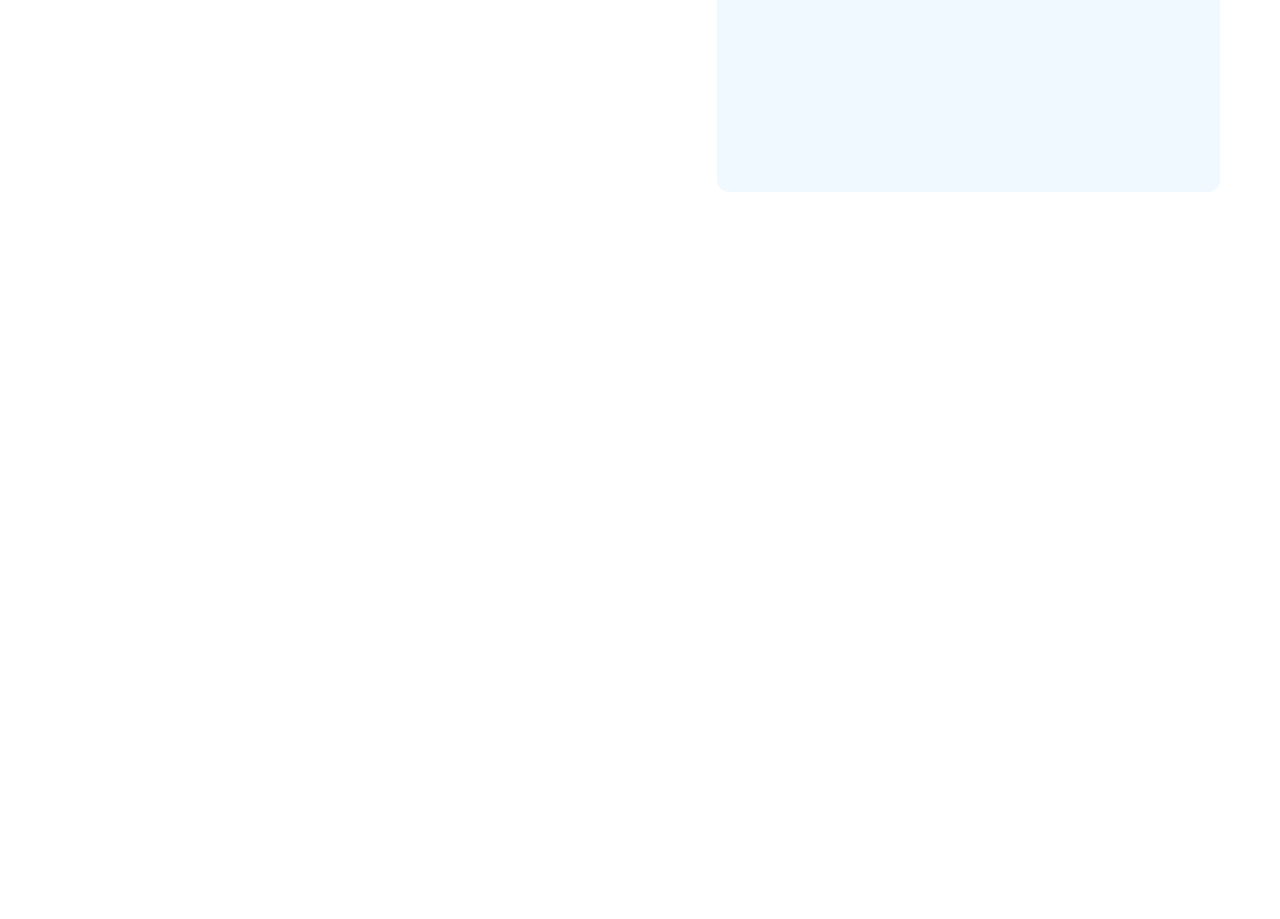
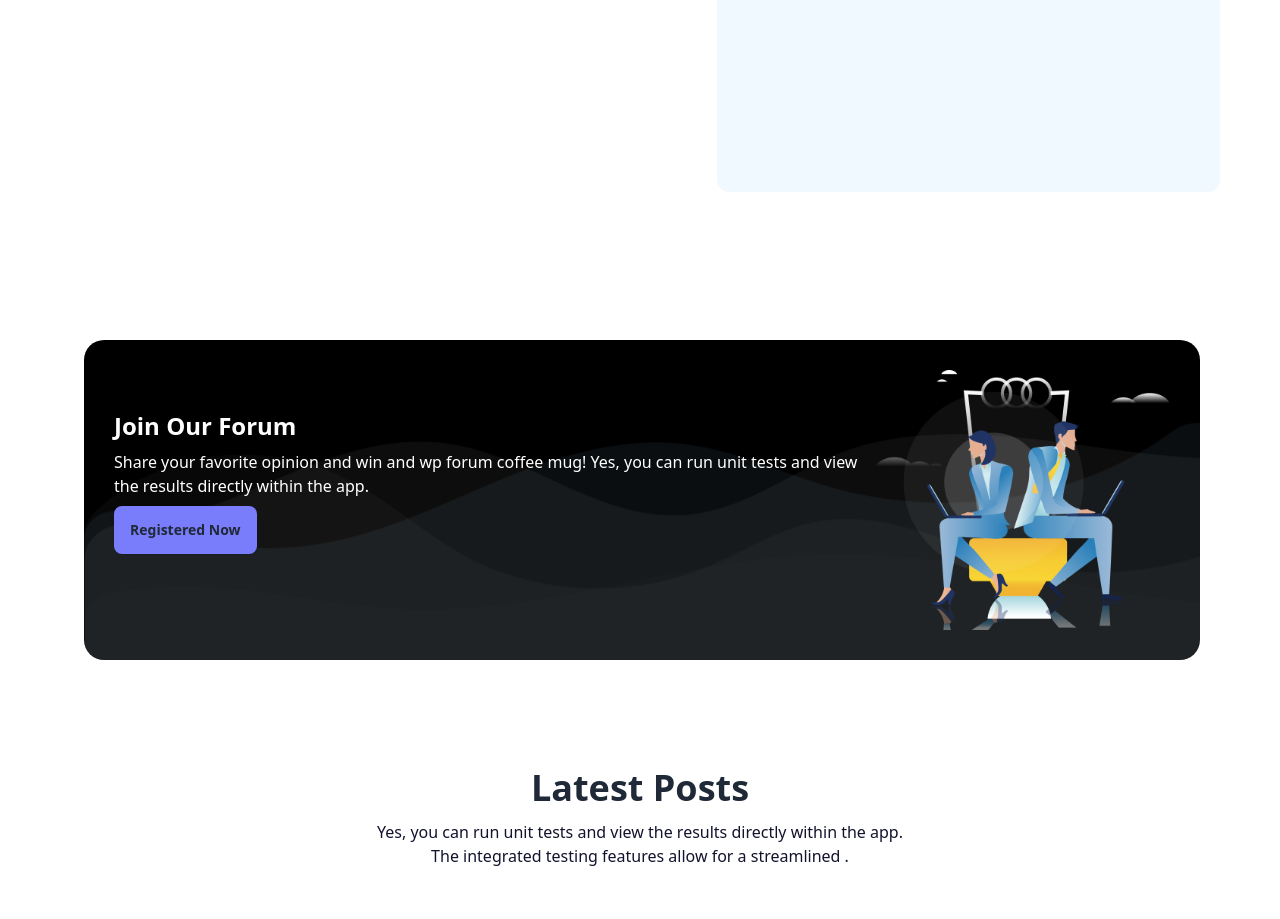
Before and after one commit to Nadimmo/M9-Assignment-6, a plain HTML site: page index.html in a window 1280 px wide. Shown: the part 1232-2151 px from the top of the page. Before the commit the page ends 1532 px from the top, so only its background shows below. Drawn offline with nearby package versions, Linux system fonts and the light colour scheme; no server answers.

Commit message:
add middel section and latest posts

```diff
--- a/index.html
+++ b/index.html
@@ -74,6 +74,33 @@
                 </div>
         </section>
         <br><br>
+        <!-- Middle Section -->
+        <section>
+            <div id="bg" class="flex justify-between w-[300px] lg:w-auto ml-4 lg:ml-16 p-[30px] lg:m-[60px] lg:w-auto">
+                <div class="pt-10">
+                    <h1 class="text-2xl font-bold">Join Our Forum</h1>
+                    <p class="pt-2">Share your favorite opinion and win and wp forum coffee mug! Yes, you can run unit tests and view the results directly within the app. </p>
+                    <button class="btn bg-[#797DFC] border-none mt-2">Registered Now</button>
+                </div>
+                <div>
+                    <img src="images/joinforum.png" alt="" class="hidden lg:block">
+                </div>
+            </div>
+        </section>
+        <br><br>
+        <!-- latest Post Section -->
+        <section>
+            <div class="text-center">
+                <h1 class="text-4xl font-bold">Latest Posts</h1>
+                <p class="pt-3 text-[#12132D]">Yes, you can run unit tests and view the results directly within the app. <br> The integrated testing features allow for a streamlined .</p>
+            </div>
+            <br><br>
+            <!-- post -->
+            <div id="latestPost" class="block  lg:flex justify-between  lg:m-10 lg:mt-0">
+
+            </div>
+
+        </section>
     </main>
 
     <!-- javaScript part -->
```
